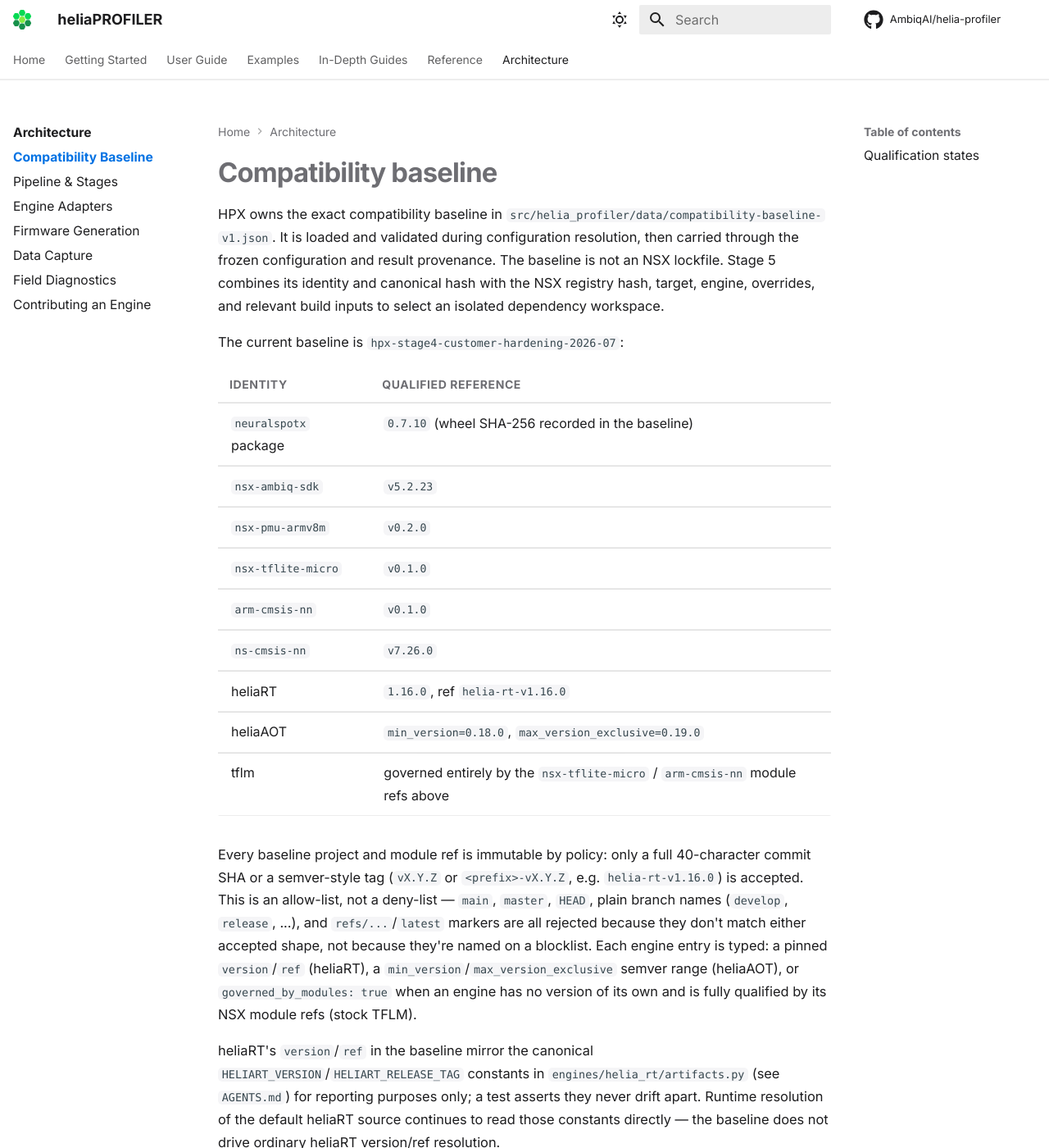
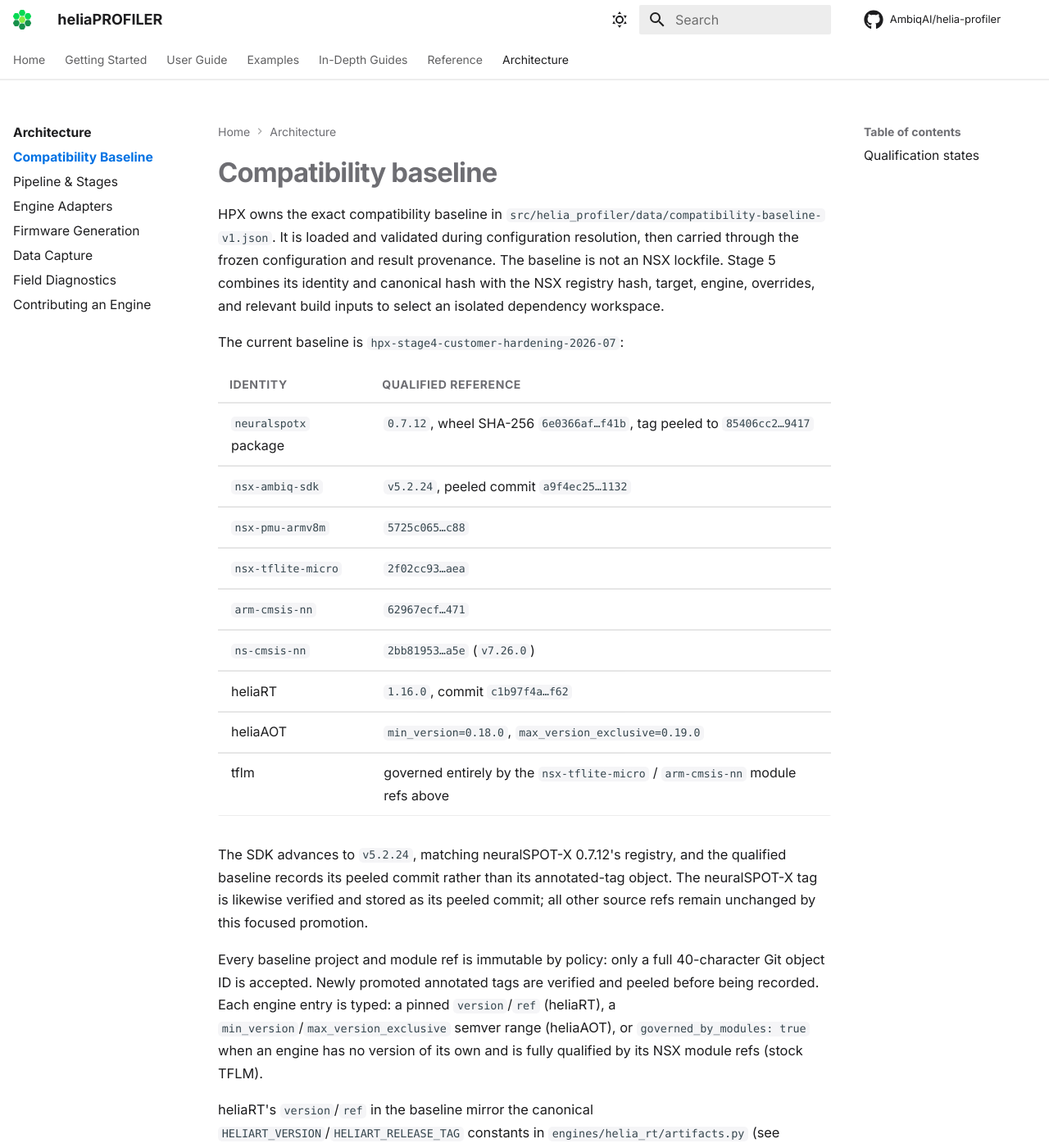
Before and after one commit to AmbiqAI/helia-profiler, an MkDocs documentation site: the page built from docs/architecture/compatibility-baseline.md, in a window 1280 px wide and 1400 px high. Shown: the whole window at 82% size. Built offline with MkDocs 1.6.1 and Material for MkDocs 9.7.7, drawn with Linux system fonts in a browser that asks for light colours; some web fonts are replaced; comment, search, counter and statistics services are not loaded.

Commit message:
fix: promote HPX qualified compatibility baseline
Promote HPX to the exact qualified neuralSPOT-X 0.7.12 and nsx-ambiq-sdk v5.2.24 baseline, complete cache purge semantics, and preserve deterministic Stage 5 lock/provenance behavior verified by cold/warm Apollo510B hardware runs.

Co-authored-by: Copilot <223556219+Copilot@users.noreply.github.com>

```diff
--- a/docs/architecture/compatibility-baseline.md
+++ b/docs/architecture/compatibility-baseline.md
@@ -12,23 +12,25 @@ The current baseline is `hpx-stage4-customer-hardening-2026-07`:
 
 | Identity | Qualified reference |
 | --- | --- |
-| `neuralspotx` package | `0.7.10` (wheel SHA-256 recorded in the baseline) |
-| `nsx-ambiq-sdk` | `v5.2.23` |
-| `nsx-pmu-armv8m` | `v0.2.0` |
-| `nsx-tflite-micro` | `v0.1.0` |
-| `arm-cmsis-nn` | `v0.1.0` |
-| `ns-cmsis-nn` | `v7.26.0` |
-| heliaRT | `1.16.0`, ref `helia-rt-v1.16.0` |
+| `neuralspotx` package | `0.7.12`, wheel SHA-256 `6e0366af…f41b`, tag peeled to `85406cc2…9417` |
+| `nsx-ambiq-sdk` | `v5.2.24`, peeled commit `a9f4ec25…1132` |
+| `nsx-pmu-armv8m` | `5725c065…c88` |
+| `nsx-tflite-micro` | `2f02cc93…aea` |
+| `arm-cmsis-nn` | `62967ecf…471` |
+| `ns-cmsis-nn` | `2bb81953…a5e` (`v7.26.0`) |
+| heliaRT | `1.16.0`, commit `c1b97f4a…f62` |
 | heliaAOT | `min_version=0.18.0`, `max_version_exclusive=0.19.0` |
 | tflm | governed entirely by the `nsx-tflite-micro` / `arm-cmsis-nn` module refs above |
 
+The SDK advances to `v5.2.24`, matching neuralSPOT-X 0.7.12's registry, and the
+qualified baseline records its peeled commit rather than its annotated-tag
+object. The neuralSPOT-X tag is likewise verified and stored as its peeled
+commit; all other source refs remain unchanged by this focused promotion.
+
 Every baseline project and module ref is immutable by policy: only a full
-40-character commit SHA or a semver-style tag (`vX.Y.Z` or `<prefix>-vX.Y.Z`,
-e.g. `helia-rt-v1.16.0`) is accepted. This is an allow-list, not a
-deny-list — `main`, `master`, `HEAD`, plain branch names (`develop`,
-`release`, ...), and `refs/...`/`latest` markers are all rejected because
-they don't match either accepted shape, not because they're named on a
-blocklist. Each engine entry is typed: a pinned `version`/`ref`
+40-character Git object ID is accepted. Newly promoted annotated tags are
+verified and peeled before being recorded. Each engine entry is typed: a pinned
+`version`/`ref`
 (heliaRT), a `min_version`/`max_version_exclusive` semver range (heliaAOT),
 or `governed_by_modules: true` when an engine has no version of its own and
 is fully qualified by its NSX module refs (stock TFLM).
--- a/pyproject.toml
+++ b/pyproject.toml
@@ -29,7 +29,7 @@ dependencies = [
     "rich>=13.0",
     "pyserial>=3.5",
     "pylink-square>=0.14.0",
-    "neuralspotx>=0.7.10,<0.8.0",
+    "neuralspotx==0.7.12",
     "numpy>=2.1,<3",
     "pyjoulescope-driver>=2.2.12,<2.3.0; python_version < '3.12'",
     "pyjoulescope-driver>=2.3.4,<3; python_version >= '3.12'",
```
Also changed, not shown: docs/getting-started/install.md (+1 -1 lines), docs/guide/configuration.md (+1 -1 lines), docs/reference/cache.md (+8 -6 lines), 12 other files.
